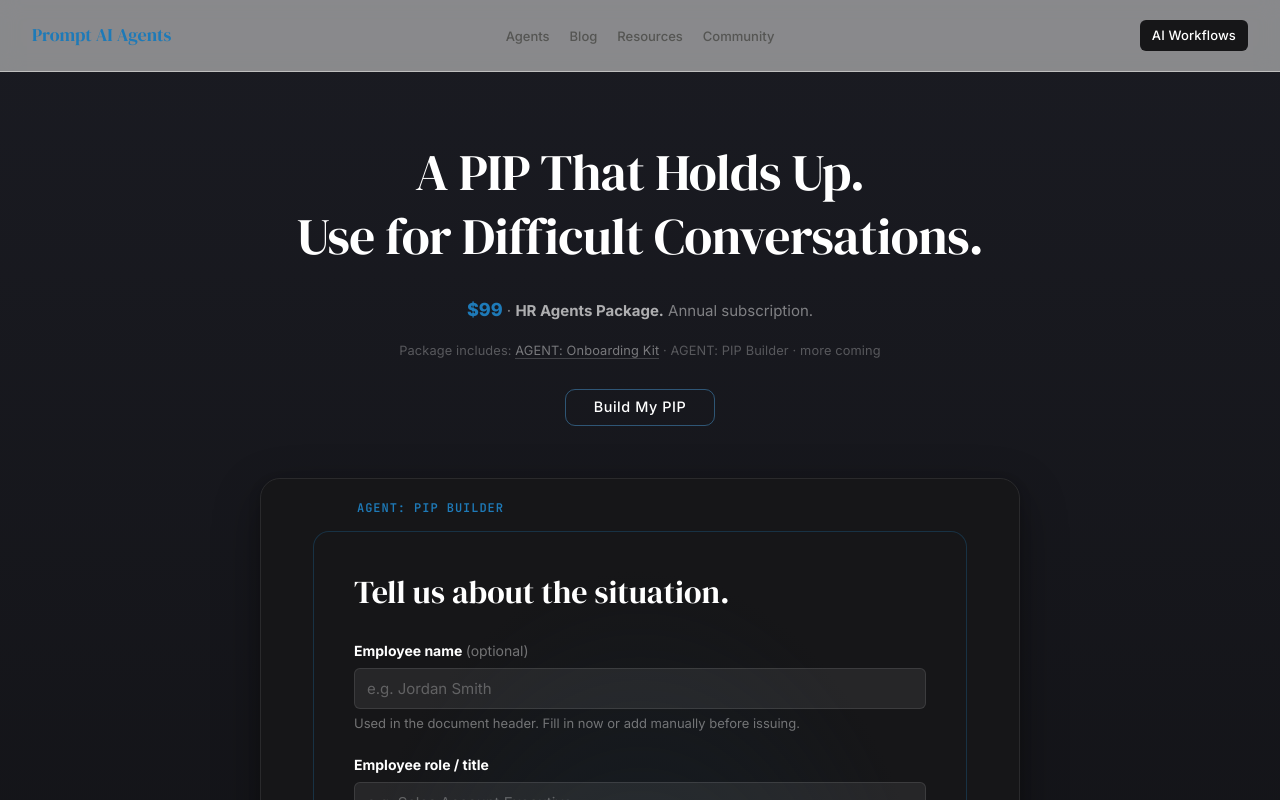
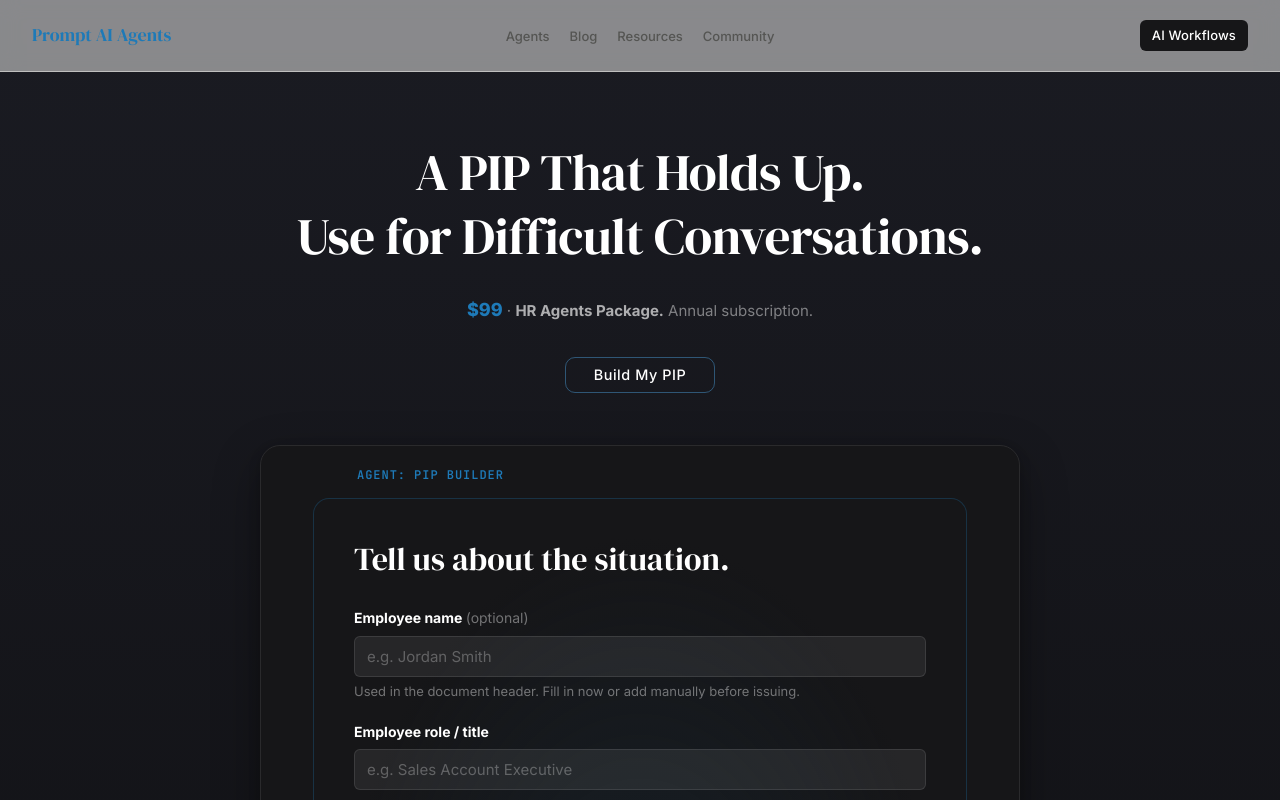
Before and after one commit to coolcalvin457-tech/agent-timesaver-nextjs, a Next.js app: page /pip-builder in a window 1280 px wide. Shown: the top 800 px of the page. Built offline with nearby package versions, Linux system fonts and the light colour scheme.

Commit message:
Remove package includes line from both HR tool hero sections

```diff
--- a/app/pip-builder/page.tsx
+++ b/app/pip-builder/page.tsx
@@ -63,18 +63,6 @@ export default function PIPBuilderPage({
               Annual subscription.
             </p>
 
-            <p
-              style={{
-                fontSize: "0.8rem",
-                color: "rgba(255,255,255,0.28)",
-                margin: "-16px 0 28px",
-                lineHeight: 1.6,
-                letterSpacing: "0.01em",
-              }}
-            >
-              Package includes: <a href="/onboarding-kit-builder" style={{ color: "rgba(255,255,255,0.42)", textDecoration: "none", borderBottom: "1px solid rgba(255,255,255,0.18)" }}>AGENT: Onboarding Kit</a> · AGENT: PIP Builder · more coming
-            </p>
-
             <a
               href="#build-pip"
               className="btn btn-dark-cta btn-zoom"
```
Also changed, not shown: app/onboarding-kit-builder/page.tsx (+0 -12 lines).
